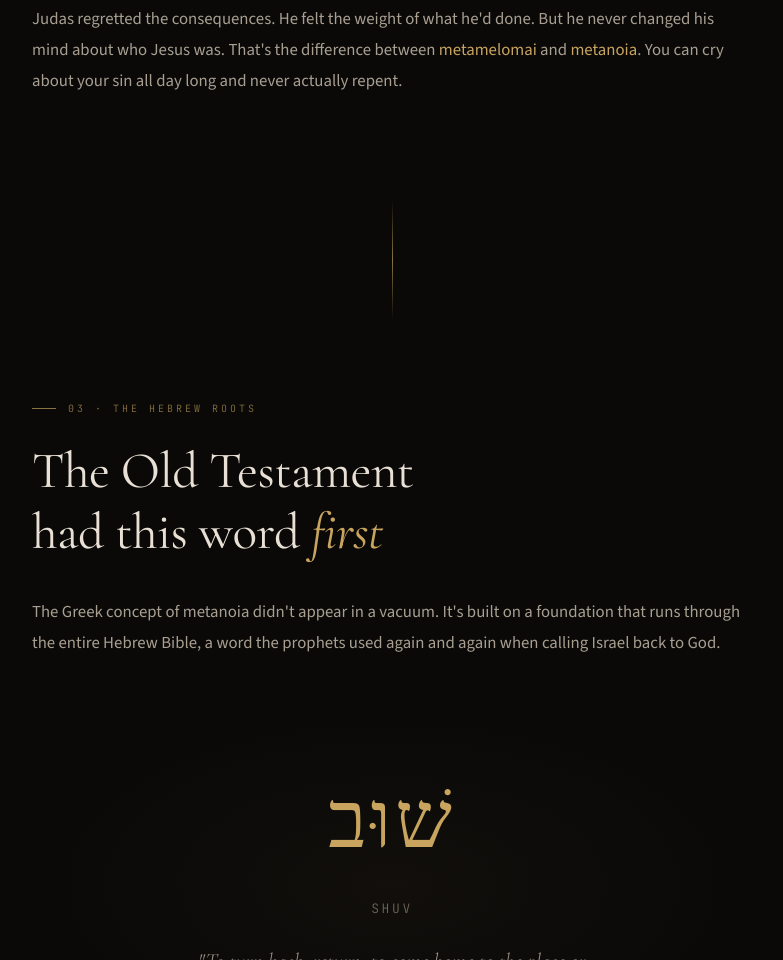
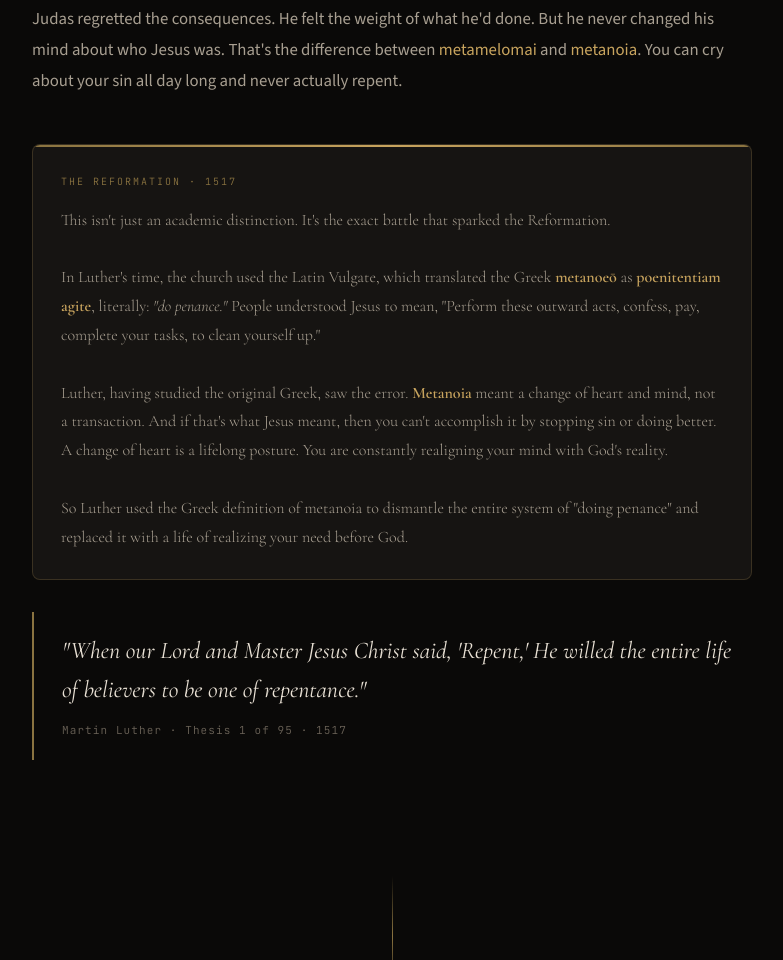
Before and after one commit to scha77/repent, a plain HTML site: page index.html in a window 1280 px wide. Shown: the part 3799-4759 px from the top of the page, without its empty margins (248-1031 px from the left). Drawn offline with nearby package versions, Linux system fonts and the light colour scheme.

Commit message:
Update index.html

```diff
--- a/index.html
+++ b/index.html
@@ -942,6 +942,20 @@ body {
     </div>
 
     <p class="body-text reveal">Judas regretted the consequences. He felt the weight of what he'd done. But he never changed his mind about who Jesus was. That's the difference between <span class="highlight">metamelomai</span> and <span class="highlight">metanoia</span>. You can cry about your sin all day long and never actually repent.</p>
+    <div class="lexicon-box reveal" style="margin-top: 48px; border-color: rgba(200,164,94,0.2);">
+      <div class="lexicon-label">The Reformation · 1517</div>
+      <div class="lexicon-entry" style="font-style: normal; font-size: 1rem; color: var(--text-secondary); line-height: 1.8;">
+        This isn't just an academic distinction. It's the exact battle that sparked the Reformation.<br><br>
+        In Luther's time, the church used the Latin Vulgate, which translated the Greek <strong style="color: var(--accent-gold);">metanoeō</strong> as <strong>poenitentiam agite</strong>, literally: <em>"do penance."</em> People understood Jesus to mean, "Perform these outward acts, confess, pay, complete your tasks, to clean yourself up."<br><br>
+        Luther, having studied the original Greek, saw the error. <strong style="color: var(--accent-gold);">Metanoia</strong> meant a change of heart and mind, not a transaction. And if that's what Jesus meant, then you can't accomplish it by stopping sin or doing better. A change of heart is a lifelong posture. You are constantly realigning your mind with God's reality.<br><br>
+        So Luther used the Greek definition of metanoia to dismantle the entire system of "doing penance" and replaced it with a life of realizing your need before God.
+      </div>
+    </div>
+
+    <div class="quote-block reveal" style="margin-top: 32px;">
+      <div class="quote-text">"When our Lord and Master Jesus Christ said, 'Repent,' He willed the entire life of believers to be one of repentance."</div>
+      <div class="quote-source">Martin Luther · Thesis 1 of 95 · 1517</div>
+    </div>
   </div>
 </section>
 
```
